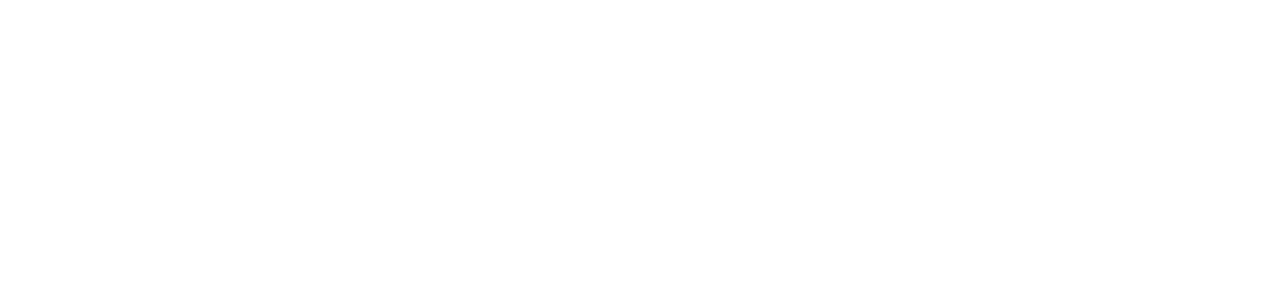
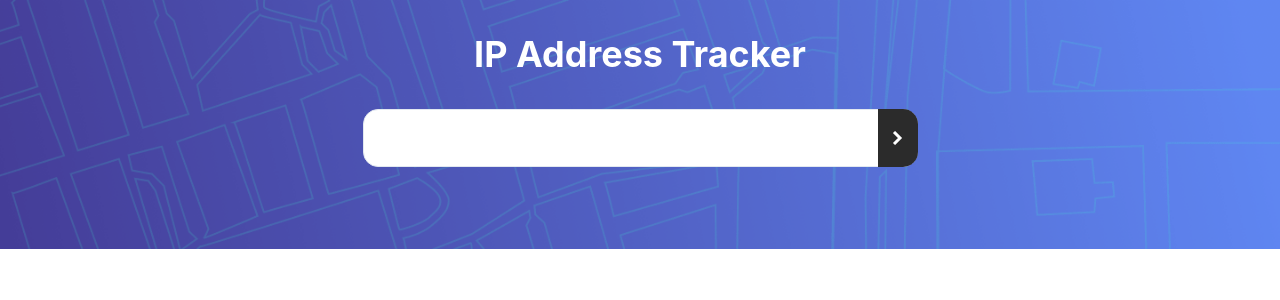
Before and after one commit to jmhar3/ip-address-tracker, a React (Create React App) app: page / in a window 1280 px wide. Shown: the top 300 px of the page. Built offline with nearby package versions, Linux system fonts and the light colour scheme; the HTML template or start-up script is replaced by a standard one.

Commit message:
add search input + basic formatting

```diff
--- a/src/App.tsx
+++ b/src/App.tsx
@@ -1,11 +1,41 @@
 import * as React from "react";
 
-import { ChakraProvider, Stack } from "@chakra-ui/react";
+import {
+  Image,
+  Stack,
+  Heading,
+  ChakraProvider,
+  useBreakpointValue,
+  Input,
+  InputGroup,
+  InputRightElement,
+  IconButton,
+} from "@chakra-ui/react";
 
 import extendedTheme from "./theme";
+import { SearchInput } from "./components/SearchInput";
 
-export const App = () => (
-  <ChakraProvider theme={extendedTheme}>
-    <Stack></Stack>
-  </ChakraProvider>
-);
+export const App = () => {
+  // const isMobile = useBreakpointValue({ base: true, md: false });
+
+  return (
+    <ChakraProvider theme={extendedTheme}>
+      <Stack>
+        <Image src="/images/pattern-bg-desktop.png" />
+      </Stack>
+
+      <Stack
+        top="0"
+        w="full"
+        p="33px"
+        align="center"
+        spacing="33px"
+        position="fixed"
+      >
+        <Heading color="white">IP Address Tracker</Heading>
+
+        <SearchInput />
+      </Stack>
+    </ChakraProvider>
+  );
+};
--- /dev/null
+++ b/src/components/SearchInput.tsx
@@ -0,0 +1,27 @@
+import * as React from "react";
+
+import {
+  Image,
+  Input,
+  InputGroup,
+  InputRightElement,
+  IconButton,
+} from "@chakra-ui/react";
+
+export const SearchInput = () => {
+  return (
+    <InputGroup w="555px" h="58px">
+      <Input bg="white" rounded="15px" h="full" />
+      <InputRightElement h="full">
+        <IconButton
+          h="full"
+          rounded="0"
+          roundedRight="15px"
+          bg="veryDarkGray"
+          aria-label="submit"
+          icon={<Image src="/images/icon-arrow.svg" />}
+        />
+      </InputRightElement>
+    </InputGroup>
+  );
+};
```
